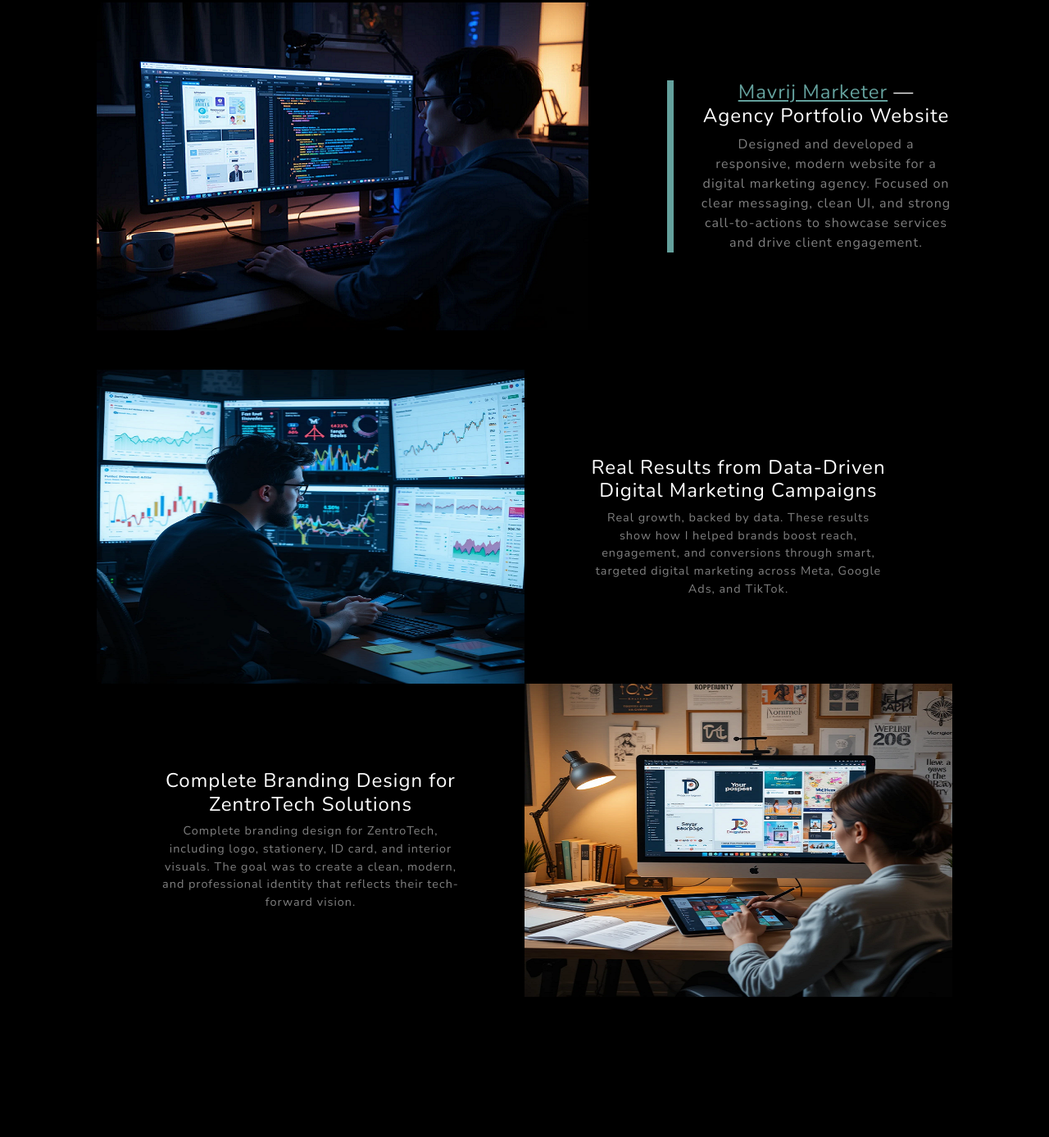
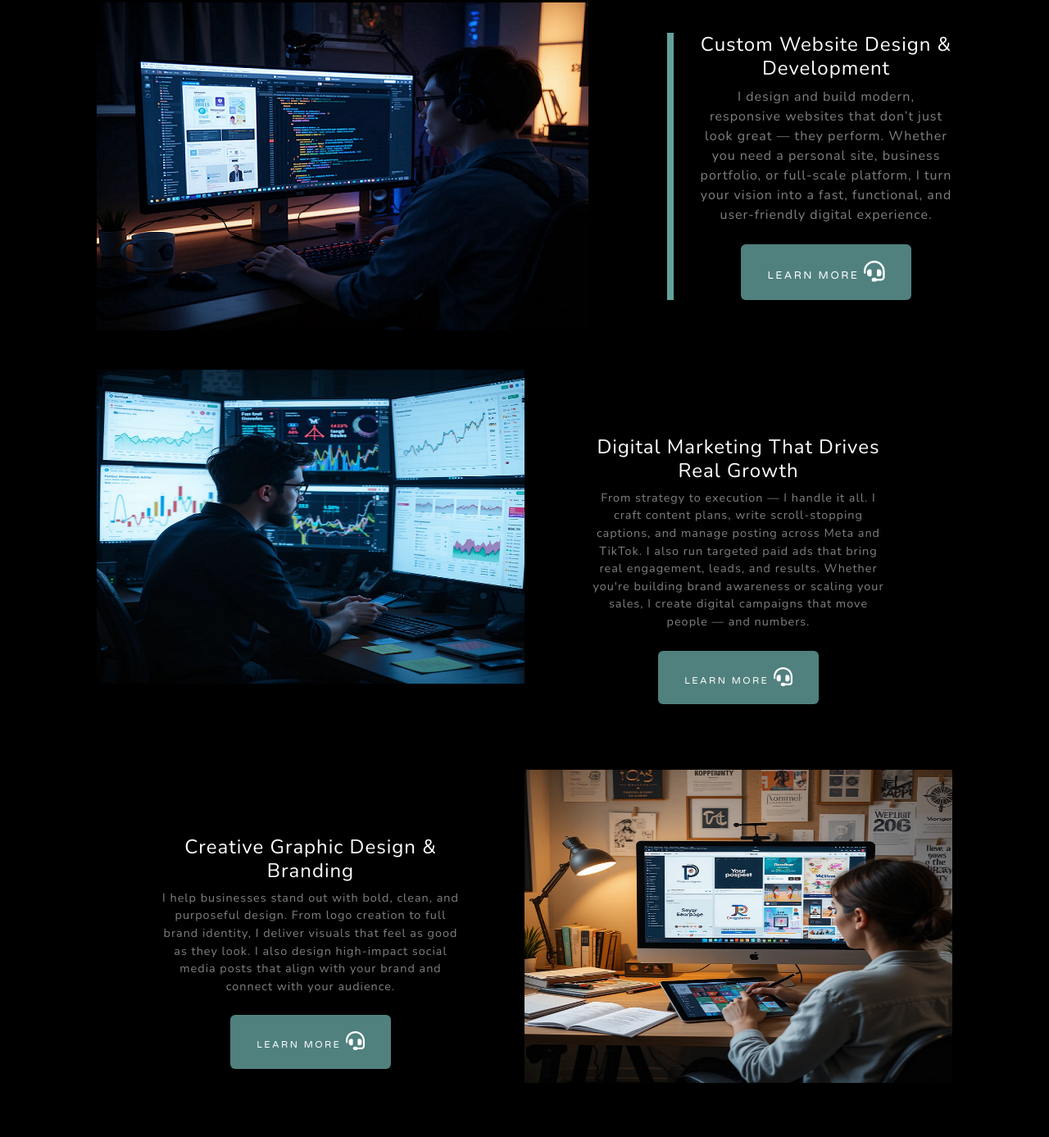
Before and after one commit to connect-muhammad-abubakar/Muhammad-Abubakar, a plain HTML site: page index.html in a window 1280 px wide. Shown: the part 1746-3133 px from the top of the page at 82% size. Drawn offline with nearby package versions, Linux system fonts and the light colour scheme.

Commit message:
Update: Added buttons to service sections and design tweaks

```diff
--- a/index.html
+++ b/index.html
@@ -74,8 +74,10 @@
                     <div class="col-xl-8 col-lg-7"><img class="img-fluid mb-3 mb-lg-0" src="assets/img/web designer.png" alt="..." /></div>
                     <div class="col-xl-4 col-lg-5">
                         <div class="featured-text text-center text-lg-left bg-black fade-in">
-                            <h4 class="text-white"><a href="https://connect-muhammad-abubakar.github.io/Mavrij-Marketer/">Mavrij Marketer</a> — Agency Portfolio Website</h4>
-                            <p class="text-white-50 mb-0">Designed and developed a responsive, modern website for a digital marketing agency. Focused on clear messaging, clean UI, and strong call-to-actions to showcase services and drive client engagement.</p>
+                            <h4 class="text-white">Custom Website Design & Development</h4>
+                            <p class="text-white-50 mb-0">I design and build modern, responsive websites that don’t just look great — they perform. Whether you need a personal site, business portfolio, or full-scale platform, I turn your vision into a fast, functional, and user-friendly digital experience.</p>
+                            <a class="btn btn-primary fade-in mt-4" href="https://wa.me/92336625716?text=Hi%2C%20I%20need%20help%20with%20building%20my%20website%20and%20growing%20my%20business%20online.">Learn More  <i class="fa-solid fa-headset fa-2x"></i>
+</a>
                         </div>
                     </div>
                 </div>
@@ -86,9 +88,10 @@
                         <div class="bg-black text-center h-100 project">
                             <div class="d-flex h-100">
                                 <div class="project-text w-100 my-auto text-center text-lg-left">
-                                    <h4 class="text-white">Real Results from Data-Driven Digital Marketing Campaigns</h4>
-                                    <p class="mb-0 text-white-50">Real growth, backed by data.
-These results show how I helped brands boost reach, engagement, and conversions through smart, targeted digital marketing across Meta, Google Ads, and TikTok.</p>
+                                    <h4 class="text-white">Digital Marketing That Drives Real Growth</h4>
+                                    <p class="mb-0 text-white-50">From strategy to execution — I handle it all. I craft content plans, write scroll-stopping captions, and manage posting across Meta and TikTok. I also run targeted paid ads that bring real engagement, leads, and results. Whether you're building brand awareness or scaling your sales, I create digital campaigns that move people — and numbers.</p>
+                                    <a class="btn btn-primary fade-in mt-4" href="https://wa.me/92336625716?text=Hi%2C%20I%20need%20help%20with%20building%20my%20website%20and%20growing%20my%20business%20online.">Learn More  <i class="fa-solid fa-headset fa-2x"></i>
+</a>
                                 </div>
                             </div>
                         </div>
@@ -101,8 +104,10 @@ These results show how I helped brands boost reach, engagement, and conversions
                         <div class="bg-black text-center h-100 project">
                             <div class="d-flex h-100">
                                 <div class="project-text w-100 my-auto text-center text-lg-right">
-                                    <h4 class="text-white">Complete Branding Design for ZentroTech Solutions</h4>
-                                    <p class="mb-0 text-white-50">Complete branding design for ZentroTech, including logo, stationery, ID card, and interior visuals. The goal was to create a clean, modern, and professional identity that reflects their tech-forward vision.</p>
+                                    <h4 class="text-white">Creative Graphic Design & Branding</h4>
+                                    <p class="mb-0 text-white-50">I help businesses stand out with bold, clean, and purposeful design. From logo creation to full brand identity, I deliver visuals that feel as good as they look. I also design high-impact social media posts that align with your brand and connect with your audience.</p>
+                                    <a class="btn btn-primary fade-in mt-4" href="https://wa.me/92336625716?text=Hi%2C%20I%20need%20help%20with%20building%20my%20website%20and%20growing%20my%20business%20online.">Learn More  <i class="fa-solid fa-headset fa-2x"></i>
+</a>
                                 </div>
                             </div>
                         </div>
```
